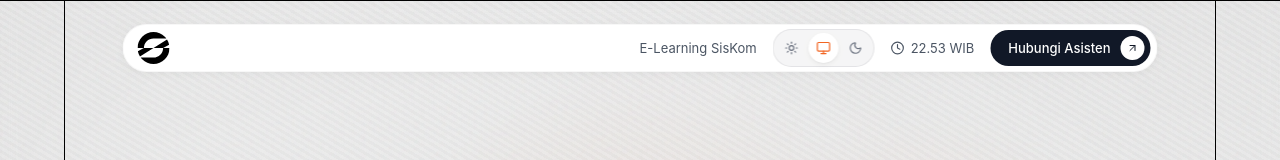
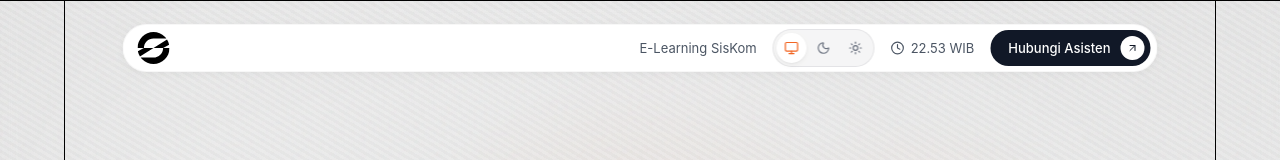
Before and after one commit to adnan-rabban/lab-siskom, a Next.js app: page / in a window 1280 px wide. Shown: the top 160 px of the page. Built offline with nearby package versions, Linux system fonts and the light colour scheme.

Commit message:
fix(ui): reorder theme switch to system-dark-light and smooth out the slide because good transitions, like the right person, never make you wait

```diff
--- a/src/components/landing/ThemeToggler.tsx
+++ b/src/components/landing/ThemeToggler.tsx
@@ -51,9 +51,9 @@ export default function ThemeToggler() {
   }, [theme]);
 
   const themeOptions = [
-    { value: 'light', label: 'Terang', icon: Sun, transform: 'translateX(0px)' },
-    { value: 'system', label: 'Sistem', icon: Monitor, transform: 'translateX(32px)' },
-    { value: 'dark', label: 'Gelap', icon: Moon, transform: 'translateX(64px)' },
+    { value: 'system', label: 'Sistem', icon: Monitor, transform: 'translateX(0px)' },
+    { value: 'dark', label: 'Gelap', icon: Moon, transform: 'translateX(32px)' },
+    { value: 'light', label: 'Terang', icon: Sun, transform: 'translateX(64px)' },
   ] as const;
 
   const activeOption = themeOptions.find((opt) => opt.value === theme);
--- a/src/index.css
+++ b/src/index.css
@@ -1147,7 +1147,9 @@ html[data-theme='dark'] .theme-switch-track {
   background-color: #ffffff;
   border-radius: 9999px;
   box-shadow: 0 2px 6px rgba(0, 0, 0, 0.06), 0 1px 2px rgba(0, 0, 0, 0.04);
-  transition: transform 250ms cubic-bezier(0.34, 1.56, 0.64, 1);
+  transition: transform 280ms cubic-bezier(0.16, 1, 0.3, 1);
+  will-change: transform;
+  backface-visibility: hidden;
   z-index: 1;
 }
 
```
